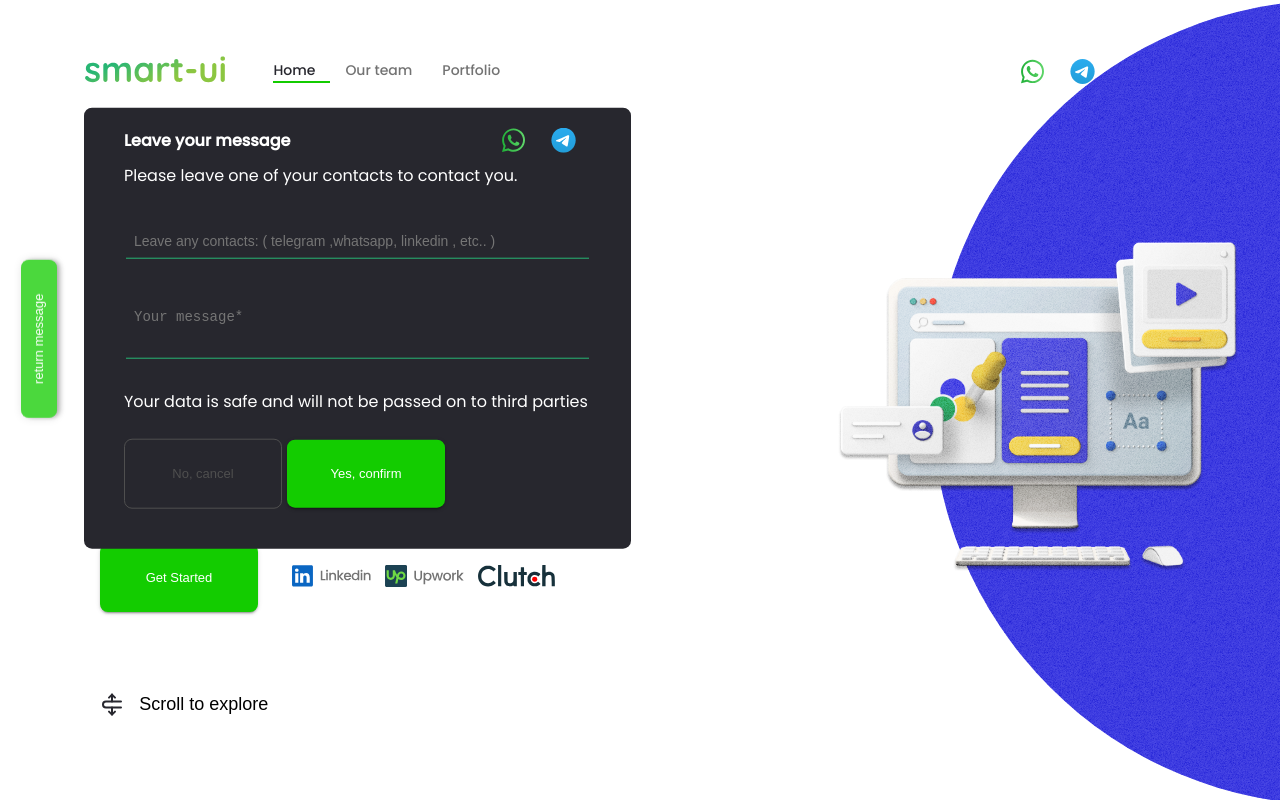
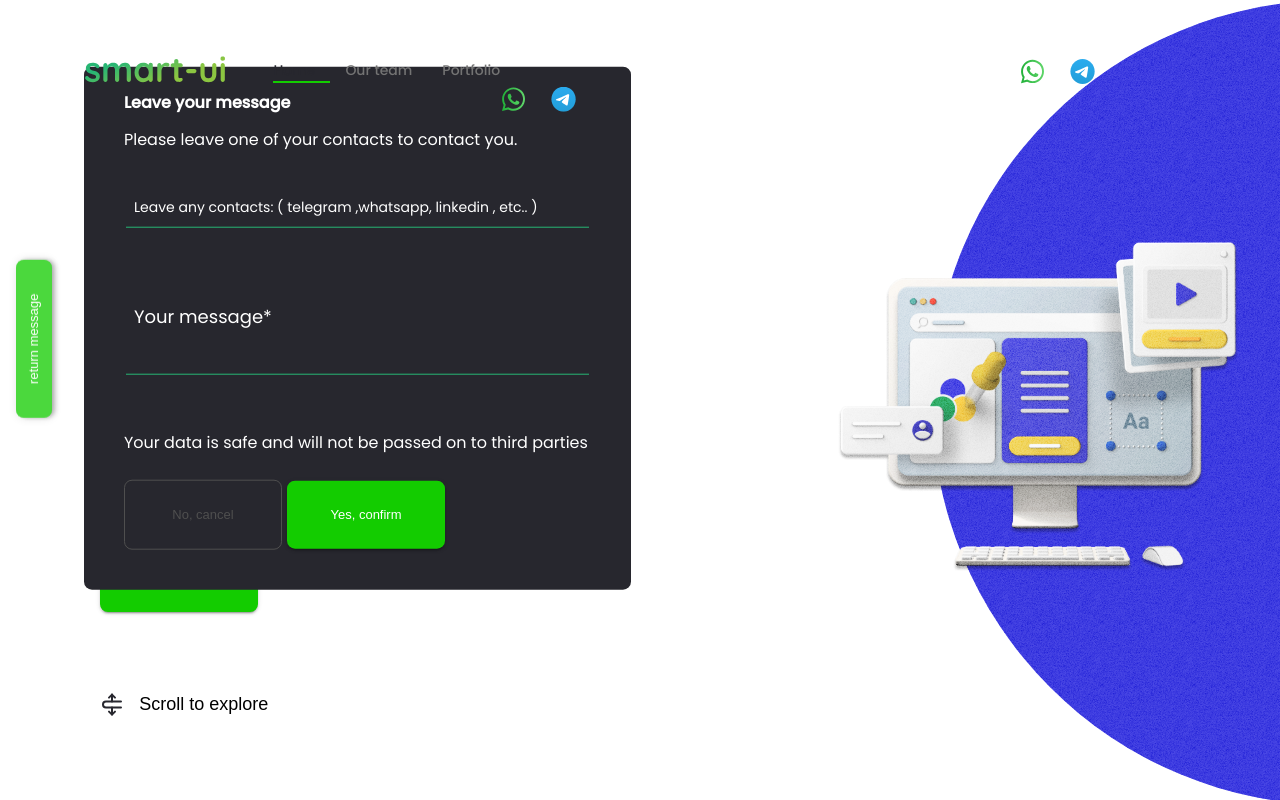
Before and after one commit to Company-Smart-ui/smart-ui-gatsby-2, a Gatsby site: page / in a window 1280 px wide. Both pictures are taken after a click on the button "return message". Shown: the top 800 px of the page. Built offline with nearby package versions, Linux system fonts and the light colour scheme; Gatsby itself is replaced by a stand-in of ours.

Commit message:
ended modal

```diff
--- a/src/components/layout/modal/modal.js
+++ b/src/components/layout/modal/modal.js
@@ -1,42 +1,19 @@
 import React from 'react';
 import * as style from "./modal.module.scss";
-import {Messenger} from "../../../global/messengers/messengers.js";
+import {ModalForm} from "./modalForm/modalForm";
+import {useOpen} from "../../../hooks/useOpen";
+
+
 
 export const Modal = () => {
+    const {isOpen, onClose, onOpen}= useOpen(false);
+
     return <div className={style.wrapper}>
-        <button className={style.btn + " button"}>return message</button>
-        <div className={style.modal}>
-            <div className={style.header}>
-                <h3>Leave your message</h3>
-                <div  className={'md-only'}><Messenger /></div>
+        <button className={style.btn + " button"} onClick={onOpen}>return message</button>
+        {
+            isOpen && <ModalForm  onClose={onClose} />
 
-            </div>
-            <form className={style.form}>
-                <p>Please leave one of your contacts to contact you.</p>
-                <div className={style.field}>
-                    <input value='' placeholder='Leave any contacts: ( telegram ,whatsapp, linkedin , etc.. )' type='text'/>
-                    <fieldset>
-                        <legend>Leave any contacts:</legend>
-                    </fieldset>
-                </div>
+        }
 
-                <div className={style.field}>
-                    <textarea value='' placeholder='Your message*'></textarea>
-                    <fieldset>
-                        <legend>'Your message*'</legend>
-                    </fieldset>
-                </div>
-
-                <p className='md-only'>Your data is safe and will not be passed on to third parties</p>
-
-                <div  className={'sm-only'}><Messenger /></div>
-
-                <div className={style.btns}>
-                    <button className='reset'>No, cancel</button>
-                    <button type='submit' className='button'>Yes, confirm</button>
-                </div>
-
-            </form>
-        </div>
         </div>
 }
--- a/src/components/layout/modal/modal.module.scss
+++ b/src/components/layout/modal/modal.module.scss
@@ -4,164 +4,13 @@
   .btn {
     position: fixed;
     top: 50vh;
-    left: 16px;
+    left: 5px;
     transform: rotate(-90deg) translateY(50%);
     transform-origin: 0;
     padding: 10px;
     z-index: 50;
-  }
-
-  .modal {
-    background: $GrayBlue;
-    position: fixed;
-    z-index: 3;
-    top: 41vh;
-    left: 84px;
-    border-radius: 8px;
-    width: 100%;
-    max-width: 275px;
-    padding: 20px 15px;
-    transform: translateY(-50%);
     @include md {
-      max-width: 547px;
-      padding: 20px 40px;
-    }
-
-    p {
-      font-size: 13px;
-      color: $DarkGray;
-      margin-bottom: 25px;
-    }
-  }
-
-  .header {
-    display: flex;
-    justify-content: space-between;
-    align-items: center;
-    width: 100%;
-    margin-bottom: 10px;
-
-    h3 {
-      color: $White;
-      font-size: 16px;
-      font-family: $fontText;
-    }
-  }
-
-  .form {
-    width: 100%;
-    max-width: 540px;
-    margin: 0 auto;
-    position: relative;
-    z-index: 1;
-    margin-bottom: 20px;
-    input,
-    textarea {
-      // исправлю на отдельный компонент, пока тут побудет
-      background: none;
-      border: none;
-      width: 100%;
-      color: $White;
-      padding: 20px 10px 10px;
-      position: relative;
-      z-index: 1;
-      font-size: 11px;
-      @include md {
-        font-size: 14px;
-      }
-
-      &::-webkit-input-placeholder,
-      &::-moz-placeholder {
-        color: $DarkGray;
-      }
-
-      &:focus {
-        background: none;
-        outline: transparent;
-        border: 0;
-        &::-webkit-input-placeholder {
-          color: transparent;
-        }
-        &::-moz-placeholder {
-          color: transparent;
-        }
-        & + fieldset {
-          border: 1px solid $MediumSeaGreen;
-          top: -10px;
-
-          legend {
-            font-size: 10px;
-          }
-        }
-      }
-    }
-
-    .field {
-      position: relative;
-      margin-bottom: 15px;
-      width: 100%;
-      @include md {
-        margin-bottom: 30px;
-      }
-
-      fieldset {
-        position: absolute;
-        top: 0;
-        left: 0;
-        bottom: 0;
-        right: 0;
-        padding: 10px;
-        border: 0;
-        border-bottom: 1px solid $MediumSeaGreen;
-        transition: none;
-      }
-
-      legend {
-        transition: 0.3s ease-in-out;
-        font-size: 0;
-        color: $White;
-      }
-    }
-
-    textarea {
-      resize: none;
-    }
-
-    p {
-      color: $White;
-      font-size: 16px;
-    }
-  }
-
-  .btns {
-    display: flex;
-    justify-content: space-between;
-    align-items: center;
-    @include md {
-      justify-content: start;
-    }
-  }
-
-  :global {
-    .messengers {
-      margin: 0 0 15px;
-      @include md{
-        margin: 0;
-      }
-
-      li {
-        opacity: 1;
-        transform: none;
-      }
-    }
-
-    .button, .reset {
-      margin: 0 5px;
-      @media (max-width: $md) {
-        font-size: 10px;
-        min-width: 115px;
-
-      }
+      left: 16px;
     }
   }
 }
--- /dev/null
+++ b/src/components/layout/modal/modalForm/modalForm.js
@@ -0,0 +1,59 @@
+import React, { useRef } from "react";
+import * as style from "./modalForm.module.scss";
+import { Messenger } from "../../../../global/messengers/messengers.js";
+import { Input } from "../../../../global/input/input";
+import { Textarea } from "../../../../global/textarea/textarea";
+import { useEffect } from "react";
+import {useOpen} from "../../../../hooks/useOpen";
+import {useOnClickOutside} from "../../../../hooks/useOnClickOutside";
+
+export const ModalForm = ({ onClose }) => {
+  const {isOpen: isFade, onOpen: fadeIn, onClose: fadeOut}= useOpen(false);
+
+  const modalRef = useRef();
+
+  const fadeOutHandle = () => {
+    fadeOut();
+    setTimeout(() => {
+      onClose();
+    }, 1000)
+  }
+
+  useOnClickOutside(modalRef, fadeOutHandle);
+
+  useEffect(() => {
+    setTimeout(() => {
+      fadeIn();
+
+    }, 1)
+  }, [fadeIn])
+  return (
+    <div ref={modalRef} className={style.modal} style={{ left: isFade ? 84 : '-100%'}}>
+      <form className={style.form}>
+        <h3>Leave your message</h3>
+        <Messenger className={"md-only"} />
+        <p>Please leave one of your contacts to contact you.</p>
+        <Input placeholder={"Leave any contacts: ( telegram ,whatsapp, linkedin , etc.. )"} />
+
+        <Textarea placeholder={"Your message*"} />
+
+        <p className="md-only">
+          Your data is safe and will not be passed on to third parties
+        </p>
+
+        <div className={style.btns}>
+          <button
+            className="reset"
+            type="reset"
+            onClick={fadeOutHandle}
+          >
+            No, cancel
+          </button>
+          <button type="submit" className="button">
+            Yes, confirm
+          </button>
+        </div>
+      </form>
+    </div>
+  );
+};
--- /dev/null
+++ b/src/components/layout/modal/modalForm/modalForm.module.scss
@@ -0,0 +1,105 @@
+@import "src/var";
+
+.modal {
+  background: $GrayBlue;
+  position: fixed;
+  z-index: 3;
+  top: 41vh;
+  left: -100%;
+  border-radius: 8px;
+  width: 100%;
+  max-width: 275px;
+  padding: 20px 15px;
+  transform: translateY(-50%);
+  transition: 1s ease-in-out;
+  @include md {
+    max-width: 547px;
+    padding: 20px 40px;
+  }
+
+  p {
+    font-size: 13px;
+    color: $DarkGray;
+    margin-bottom: 25px;
+  }
+
+  :global {
+    .messengers {
+      margin: 0 0 15px;
+      order: 1;
+      width: auto;
+      @include md {
+        order: 0;
+      }
+
+      li {
+        opacity: 1;
+        transform: none;
+      }
+    }
+
+    .button,
+    .reset {
+      margin: 0 5px;
+      @media (max-width: $md) {
+        font-size: 10px;
+        min-width: 115px;
+      }
+    }
+
+    .input,
+    .textarea {
+      input,
+      textarea {
+        font-size: 11px;
+        @include md {
+          font-size: 14px;
+        }
+        &::-webkit-input-placeholder,
+        &::-moz-placeholder {
+          color: $DarkGray;
+        }
+      }
+
+      legend {
+        color: $White;
+      }
+    }
+  }
+}
+
+h3 {
+  color: $White;
+  font-size: 16px;
+  font-family: $fontText;
+  margin-bottom: 10px;
+}
+
+.form {
+  width: 100%;
+  max-width: 540px;
+  margin: 0 auto;
+  position: relative;
+  z-index: 1;
+  margin-bottom: 20px;
+  display: flex;
+  flex-wrap: wrap;
+  justify-content: space-between;
+  align-items: center;
+
+  p {
+    color: $White;
+    font-size: 16px;
+  }
+}
+
+.btns {
+  display: flex;
+  justify-content: space-between;
+  align-items: center;
+  order: 2;
+  @include md {
+    justify-content: start;
+    order: 1;
+  }
+}
--- /dev/null
+++ b/src/global/input/input.js
@@ -0,0 +1,11 @@
+import React from 'react';
+import * as style from "./input.module.scss";
+
+export const Input = ({placeholder = '', type = 'text'}) => {
+    return <div className={style.field + ' input'}>
+    <input defaultValue={''} placeholder={placeholder} type={type} />
+    <fieldset>
+      <legend>{placeholder}</legend>
+    </fieldset>
+  </div>
+}
--- /dev/null
+++ b/src/global/input/input.module.scss
@@ -0,0 +1,69 @@
+@import "src/var";
+
+.field {
+  position: relative;
+  margin-bottom: 25px;
+  width: 100%;
+  @include md {
+    margin-bottom: 55px;
+  }
+
+  input {
+    background: none;
+    border: none;
+    width: 100%;
+    color: $White;
+    padding: 20px 10px 10px;
+    position: relative;
+    z-index: 1;
+    font-size: 14px;
+    font-family: $fontText;
+    @include md {
+      font-size: 18px;
+    }
+
+    &::-webkit-input-placeholder {
+      color: $White;
+    }
+    &::-moz-placeholder {
+      color: $White;
+    }
+
+    &:focus {
+      background: none;
+      outline: transparent;
+      border: 0;
+      &::-webkit-input-placeholder {
+        color: transparent;
+      }
+      &::-moz-placeholder {
+        color: transparent;
+      }
+      & + fieldset {
+        border: 1px solid $MediumSeaGreen;
+        top: -10px;
+
+        legend {
+          font-size: 10px;
+          left: 10px;
+        }
+      }
+    }
+  }
+  fieldset {
+    position: absolute;
+    top: 0;
+    left: 0;
+    bottom: 0;
+    right: 0;
+    padding: 10px;
+    border: 0;
+    border-bottom: 1px solid $MediumSeaGreen;
+    transition: none;
+  }
+
+  legend {
+    transition: 0.3s ease-in-out;
+    font-size: 0;
+  }
+}
--- /dev/null
+++ b/src/global/textarea/textarea.js
@@ -0,0 +1,11 @@
+import React from 'react';
+import * as style from "./textarea.module.scss";
+
+export const Textarea = ({placeholder = ''}) => {
+    return <div className={style.field + ' textarea'}>
+    <textarea defaultValue={''} placeholder={placeholder}></textarea>
+    <fieldset>
+      <legend>{placeholder}</legend>
+    </fieldset>
+  </div>
+}
--- /dev/null
+++ b/src/global/textarea/textarea.module.scss
@@ -0,0 +1,72 @@
+@import "src/var";
+
+.field {
+  position: relative;
+  margin-bottom: 25px;
+  width: 100%;
+
+  @include md {
+    margin-bottom: 55px;
+  }
+
+  textarea {
+    background: none;
+    border: none;
+    width: 100%;
+    color: $White;
+    padding: 20px 10px 10px;
+    position: relative;
+    z-index: 1;
+    font-size: 14px;
+    font-family: $fontText;
+    resize: none;
+    @include md {
+      font-size: 18px;
+    }
+
+    &::-webkit-input-placeholder {
+      color: $White;
+    }
+    &::-moz-placeholder {
+      color: $White;
+    }
+
+    &:focus {
+      background: none;
+      outline: transparent;
+      border: 0;
+      &::-webkit-input-placeholder {
+        color: transparent;
+      }
+      &::-moz-placeholder {
+        color: transparent;
+      }
+      & + fieldset {
+        border: 1px solid $MediumSeaGreen;
+        top: -10px;
+
+        legend {
+          font-size: 10px;
+          left: 10px;
+        }
+      }
+    }
+  }
+
+  fieldset {
+    position: absolute;
+    top: 0;
+    left: 0;
+    bottom: 0;
+    right: 0;
+    padding: 10px;
+    border: 0;
+    border-bottom: 1px solid $MediumSeaGreen;
+    transition: none;
+  }
+
+  legend {
+    transition: 0.3s ease-in-out;
+    font-size: 0;
+  }
+}
```
Also changed, not shown: src/components/layout/footer/getInTouch/getInTouch.js (+5 -18 lines).
